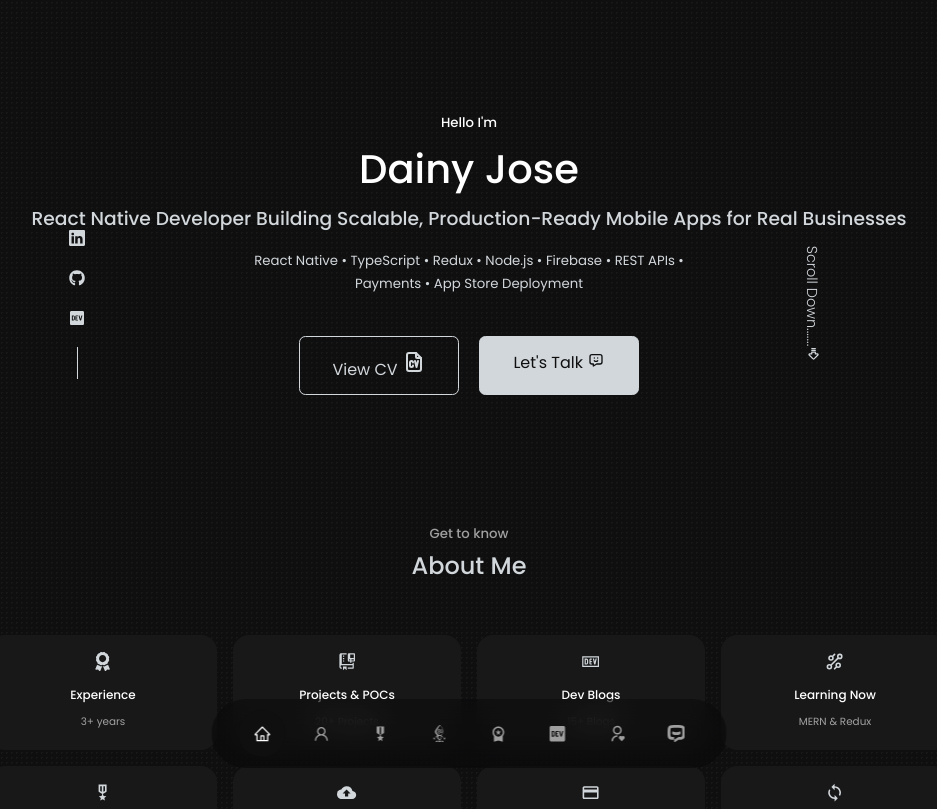
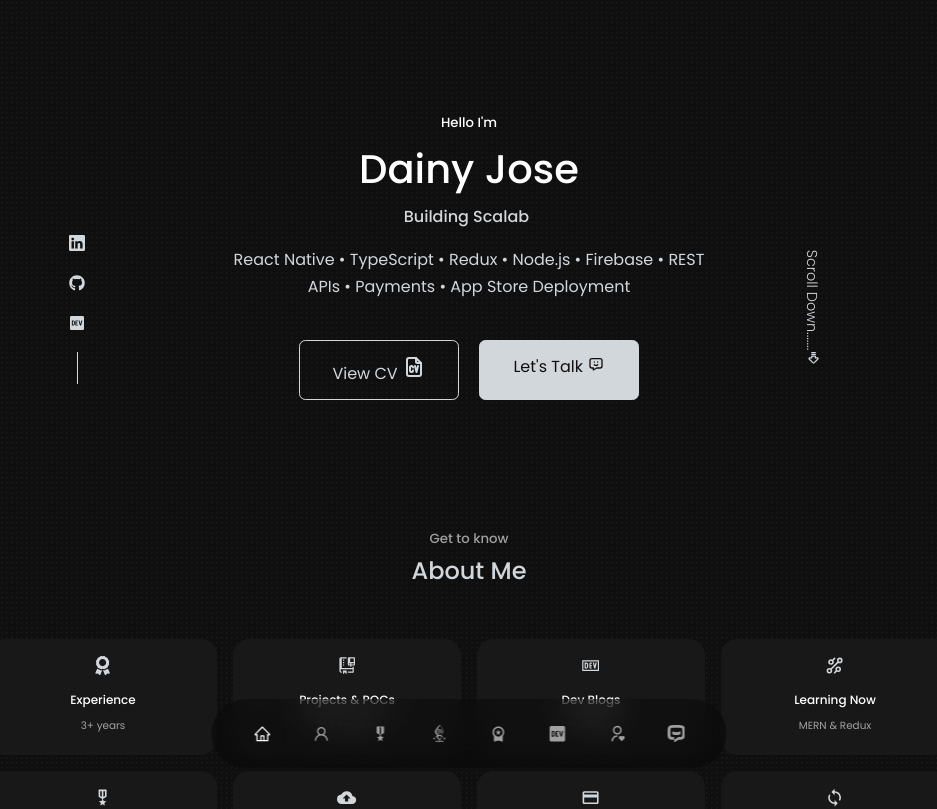
Before and after one commit to dainyjose/my-portfolio, a React (Vite) app: page / in a window 1280 px wide. Shown: the top 809 px of the page, without its empty margins (171-1108 px from the left). Built offline with nearby package versions, Linux system fonts and the light colour scheme.

Commit message:
style: added typed text under hero section

```diff
--- a/package.json
+++ b/package.json
@@ -16,6 +16,7 @@
     "react-dom": "^19.1.1",
     "react-icons": "^5.5.0",
     "react-pdf": "^10.1.0",
+    "react-type-animation": "^3.2.0",
     "swiper": "^8.2.4"
   },
   "devDependencies": {
--- a/src/components/header/Header.tsx
+++ b/src/components/header/Header.tsx
@@ -1,17 +1,51 @@
+import { useEffect, useState } from "react";
 import HeaderResume from "./HeaderResume";
 import HeaderSocials from "./HeaderSocials";
 import { TbArrowBigRightLines } from "react-icons/tb";
 import "./header.css";
+import { TypeAnimation } from "react-type-animation";
 
 const Header = () => {
+  const texts = [
+    "React Native Developer",
+    "TypeScript | Redux Expert",
+    "Building Production Apps",
+  ];
+  const [index, setIndex] = useState(0);
+  useEffect(() => {
+    const interval = setInterval(() => {
+      setIndex((prev) => (prev + 1) % texts.length);
+    }, 2000);
+
+    return () => clearInterval(interval);
+  }, []);
+
   return (
     <header id="home">
       <div className="container header__container">
         <h5>Hello I'm</h5>
         <h1>Dainy Jose</h1>
         <h3 className="text-light">
-          React Native Developer Building Scalable, Production-Ready Mobile Apps
-          for Real Businesses
+          {/* {texts[index]} */}
+          {/* React Native Developer Building Scalable, Production-Ready Mobile Apps
+          for Real Businesses */}
+          <TypeAnimation
+            sequence={[
+              "React Native Developer",
+              2000,
+              "Building Scalable Mobile Apps",
+              2000,
+              "TypeScript • Redux • Firebase Expert",
+              2000,
+              "Backend + Mobile Developer",
+              2000,
+              "Production-Ready App Builder",
+              2000,
+            ]}
+            speed={10}
+            deletionSpeed={30}
+            repeat={Infinity}
+          />
         </h3>
         <h5 className="text-light header_tech_skill">
           React Native • TypeScript • Redux • Node.js • Firebase • REST APIs •
--- a/src/index.css
+++ b/src/index.css
@@ -85,6 +85,7 @@ section > h2 {
 
 .text-light {
   color: var(--color-primary);
+  font-size: medium;
 }
 
 a {
```
Also changed, not shown: 1 other file (tests, documents, lock files or other folders).
